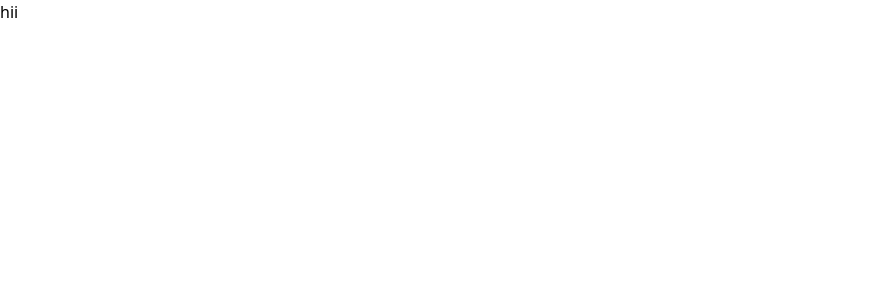
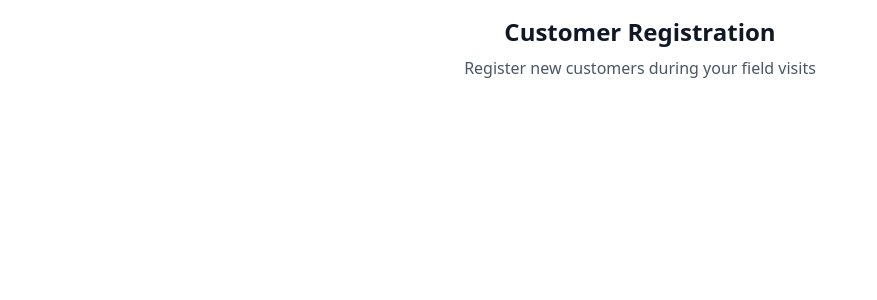
Before and after one commit to GAURAV07C/customer-registration, a Next.js app: page / in a window 1280 px wide. Shown: the top 300 px of the page, without its empty margins (0-877 px from the left). Built offline with nearby package versions, Linux system fonts and the light colour scheme.

Commit message:
added header

```diff
--- a/app/page.tsx
+++ b/app/page.tsx
@@ -1,9 +1,10 @@
+import RegistrationForm from "@/components/RegstrationForm";
+
 export default function Home() {
   return (
     <div>
 
-hii
-
-    </div>
+<RegistrationForm />
+      </div>
   )
 }
--- /dev/null
+++ b/components/RegstrationForm.tsx
@@ -0,0 +1,77 @@
+"use client"
+import React, { useState, useEffect } from 'react';
+import { User, Mail, Phone, MapPin, Lock, Eye, EyeOff, Calendar, Home, Check, Loader2, UserCheck } from 'lucide-react';
+import { useForm } from 'react-hook-form';
+import { zodResolver } from '@hookform/resolvers/zod';
+import { toast } from 'sonner';
+import { registrationSchema, type RegistrationFormData } from '@/validation/uservalidation'
+import { Button } from '@/components/ui/button';
+import { Input } from '@/components/ui/input';
+import { Textarea } from '@/components/ui/textarea';
+
+import { Select, SelectContent, SelectItem, SelectTrigger, SelectValue } from '@/components/ui/select';
+import { AlertDialog, AlertDialogAction, AlertDialogCancel, AlertDialogContent, AlertDialogDescription, AlertDialogFooter, AlertDialogHeader, AlertDialogTitle } from '@/components/ui/alert-dialog';
+import { Form, FormControl, FormField, FormItem, FormLabel, FormMessage } from '@/components/ui/form';
+import PasswordStrengthMeter from '@/components/PasswordStrengthMeter';
+
+const RegistrationForm = () => {
+    const [showPassword, setShowPassword] = useState(false);
+    const [showConfirmPassword, setShowConfirmPassword] = useState(false);
+    const [isGettingLocation, setIsGettingLocation] = useState(false);
+    const [isSubmitting, setIsSubmitting] = useState(false);
+    const [isCheckingPhone, setIsCheckingPhone] = useState(false);
+    const [existingCustomer, setExistingCustomer] = useState<any>(null);
+    const [showConfirmDialog, setShowConfirmDialog] = useState(false);
+    const [phoneStatus, setPhoneStatus] = useState<'idle' | 'checking' | 'found' | 'new'>('idle');
+
+
+    const form = useForm<RegistrationFormData>({
+        resolver: zodResolver(registrationSchema),
+        defaultValues: {
+            fullName: '',
+            email: '',
+            phone: '',
+            gender: '',
+            dateOfBirth: '',
+            address: '',
+            password: '',
+            confirmPassword: '',
+            latitude: '',
+            longitude: ''
+        },
+        mode: 'onBlur'
+    });
+
+
+
+
+    return (
+        <div className="min-h-screen bg-gradient-to-br from-blue-50 via-white to-indigo-50 py-4 sm:py-8 px-4" >
+            <div className="max-w-7xl mx-auto">
+
+                <div className="text-center mb-6 sm:mb-8">
+                    <h1 className="text-2xl sm:text-3xl lg:text-4xl font-bold text-gray-900 mb-2">
+                        Customer Registration
+                    </h1>
+                    <p className="text-gray-600 text-base sm:text-lg">
+                        Register new customers during your field visits
+                    </p>
+                </div>
+
+                <div className="bg-white rounded-xl sm:rounded-2xl shadow-xl overflow-hidden">
+                    {/* Form Header */}
+                    <div className="bg-gradient-to-r from-blue-600 to-indigo-600 px-4 sm:px-8 py-4 sm:py-6">
+                        <h2 className="text-xl sm:text-2xl font-semibold text-white">Customer Information</h2>
+                    </div>
+</div>
+
+
+
+                </div>
+            </div >
+
+            )
+
+}
+
+            export default RegistrationForm;
```
